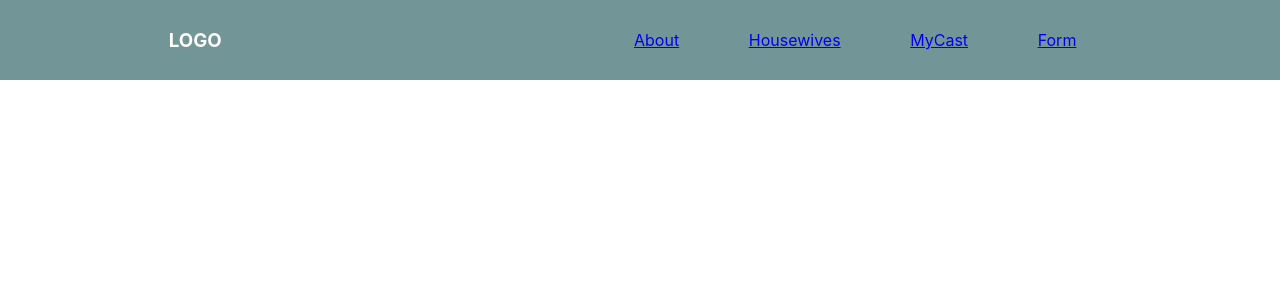
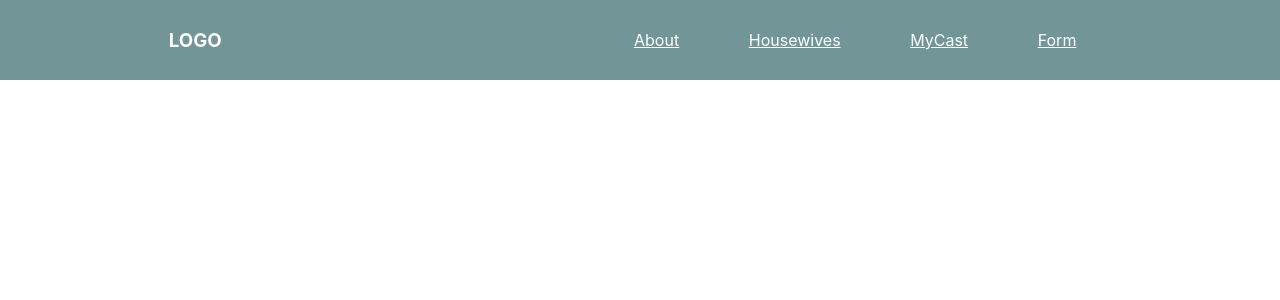
Before and after one commit to mikedannn/real-housewives-fantasy-league, a React (Create React App) app: page / in a window 1280 px wide. Shown: the top 300 px of the page. Built offline with nearby package versions, Linux system fonts and the light colour scheme.

Commit message:
Changed NavBar links to white style

```diff
--- a/src/NavBar.js
+++ b/src/NavBar.js
@@ -2,20 +2,26 @@ import './App.css';
 import { Link } from 'react-router-dom';
 
 function NavBar() {
+
+    const NavStyle = {
+        color: 'white'
+    };
+
+
   return (
     <nav>
       <h3>LOGO</h3>
         <ul className='nav-links'>
-            <Link to='/about'>
+            <Link style={NavStyle} to='/about'>
                 <li>About</li>
             </Link>
-            <Link to='/housewives'>
+            <Link style={NavStyle} to='/housewives'>
                 <li>Housewives</li>
             </Link>
-            <Link to='/mycast'>
+            <Link style={NavStyle} to='/mycast'>
             <   li>MyCast</li>
             </Link>
-            <Link to='/form'>
+            <Link style={NavStyle} to='/form'>
                 <li>Form</li>
             </Link>
         </ul>
```
